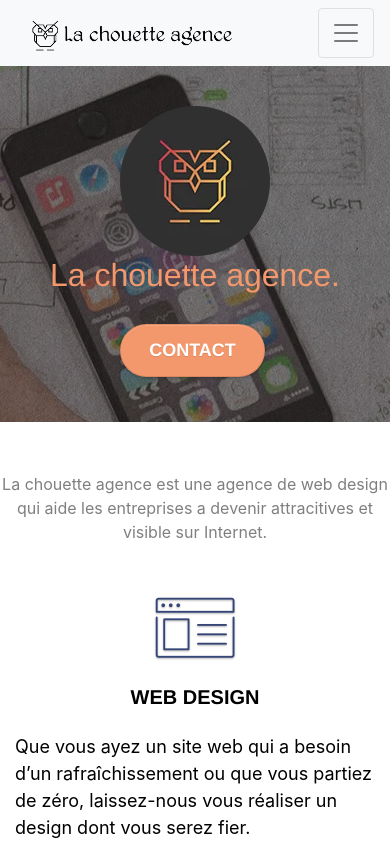
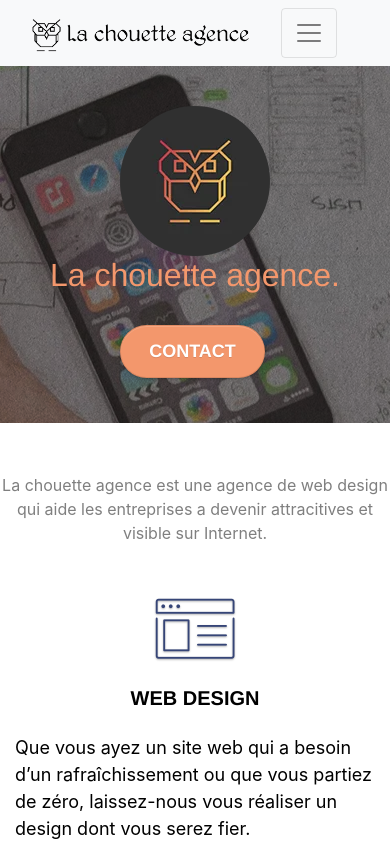
Before and after one commit to Stephane-maker/La-Chouette, a website: page index.html in a window 390 px wide. Shown: the top 845 px of the page. Drawn offline with nearby package versions, Linux system fonts and the light colour scheme.

Commit message:
suppression des class pour le span navbar responsive

```diff
--- a/style.css
+++ b/style.css
@@ -903,12 +903,6 @@ h4 {
 }
 
 @media (max-width: 991px) {
-    .lien_banniere {
-        width: 100%;
-    }
-    .for_collapse {
-        margin-left: 30%;
-    }
     .container {
         width: 100%;
     }
@@ -938,9 +932,6 @@ h4 {
 }
 
 @media (max-width: 767px) {
-    .for_collapse {
-        margin-left: 15%;
-    }
     .page-container {
         overflow-x: hidden;
         position: relative;
```
